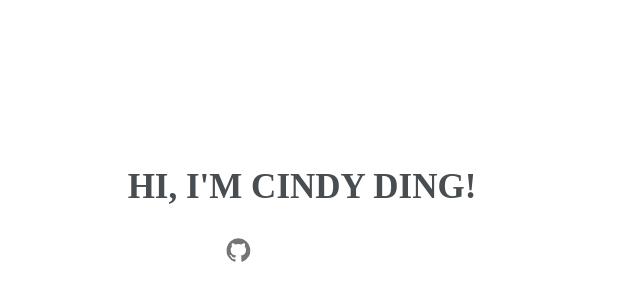
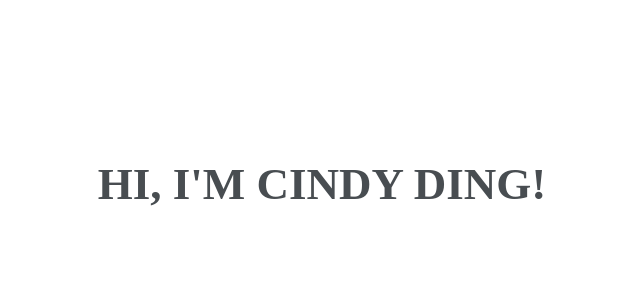
Before and after one commit to cindydhy/cindydhy.github.io, a React (Create React App) app: page / in a window 1280 px wide. Shown: the part 96-396 px from the top of the page, without its empty margins (338-978 px from the left). Built offline with nearby package versions, Linux system fonts and the light colour scheme.

Commit message:
home page edits

```diff
--- a/src/components/Home.js
+++ b/src/components/Home.js
@@ -12,32 +12,34 @@ class Home extends React.Component {
   render() {
     const useStyles = {
         title: {
-            padding: "10px",
+            // padding: "10px 10px 10px 10px",
             fontFamily: "Merriweather",
             textAlign: "center",
             textTransform: "uppercase",
             color: "#484D51",
-            fontSize: "35px",
+            fontSize: "45px",
             position: "absolute",
             left: "50%",
             top: "35%",
             transform: "translate(-50%, -50%)",
             justifyContent:"space-between",
-            paddingBottom: "50px"
+            // paddingBottom: "50px"
+            margin: "0 20px"
         },
         icons: {
-          position: "absolute",
+          position: "relative",
           left: "43%",
           top: "38%",
-          transform: "translate(5%, 0%)",
+          // transform: "translate(5%, 0%)",
           justifyContent:"space-between",
           paddingTop: "15px",
-          marginTop: "15px"
+          marginTop: "15px",
+          // aspectRatio: 10 / 3
       },
       subheadings: {
-        position: "absolute",
-        left: "37%",
-        top: "43%",
+        position: "relative",
+        // left: "37%",
+        // top: "43%",
         color: "#484D51",
         fontFamily: "B612",
     },
@@ -45,9 +47,10 @@ class Home extends React.Component {
     return (
       <div>
           <h1 style={useStyles.title}>Hi, I'm Cindy Ding!</h1>
-          <IconButton style={useStyles.icons} onClick={this.toGitHub}>
+          {/* <IconButton style={useStyles.icons}>
+            <GitHubIcon  onClick={this.toGitHub}/>
             <GitHubIcon />
-          </IconButton>
+          </IconButton> */}
       </div>
     );
     }
```
Also changed, not shown: 1 other file (tests, documents, lock files or other folders).
